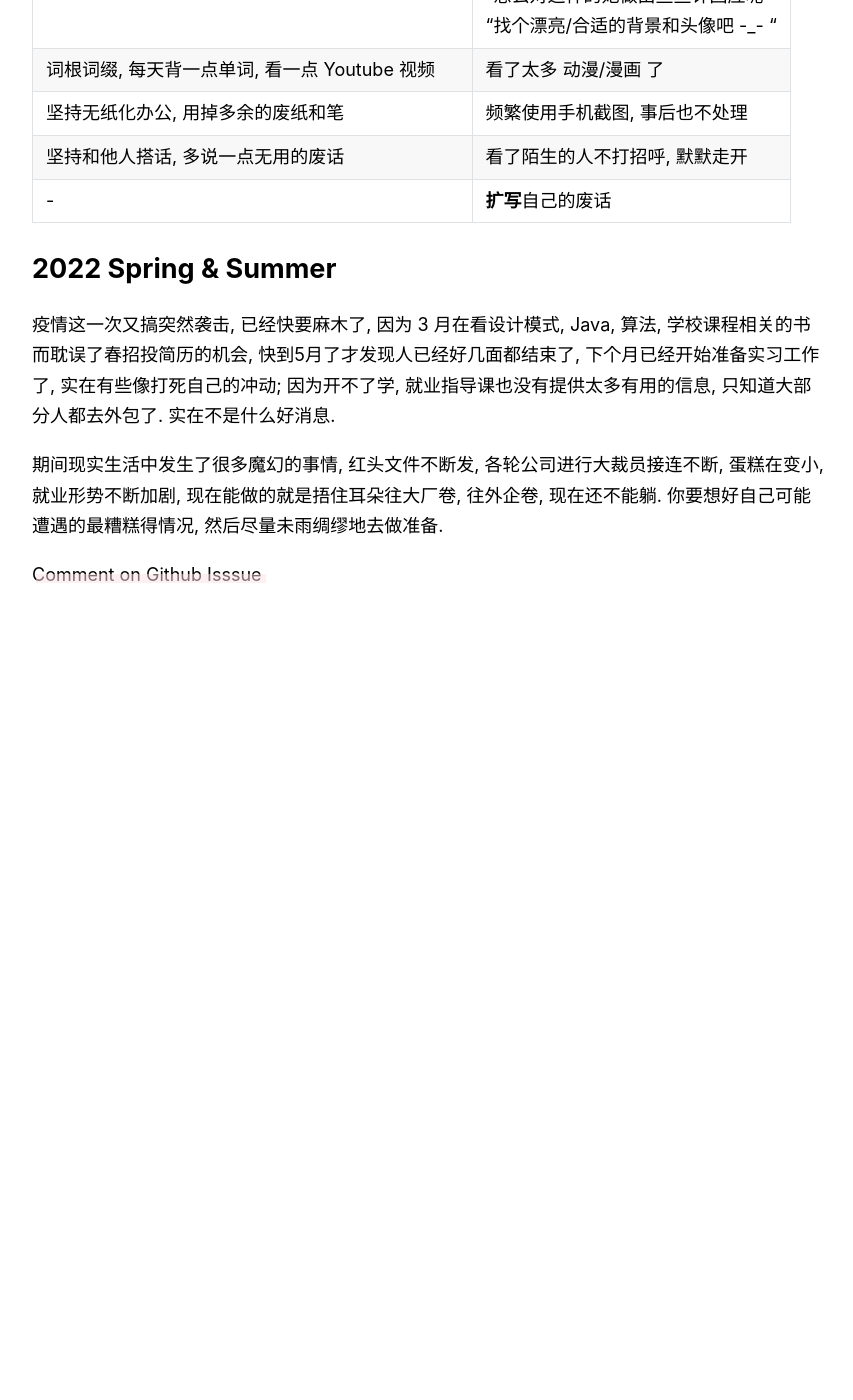
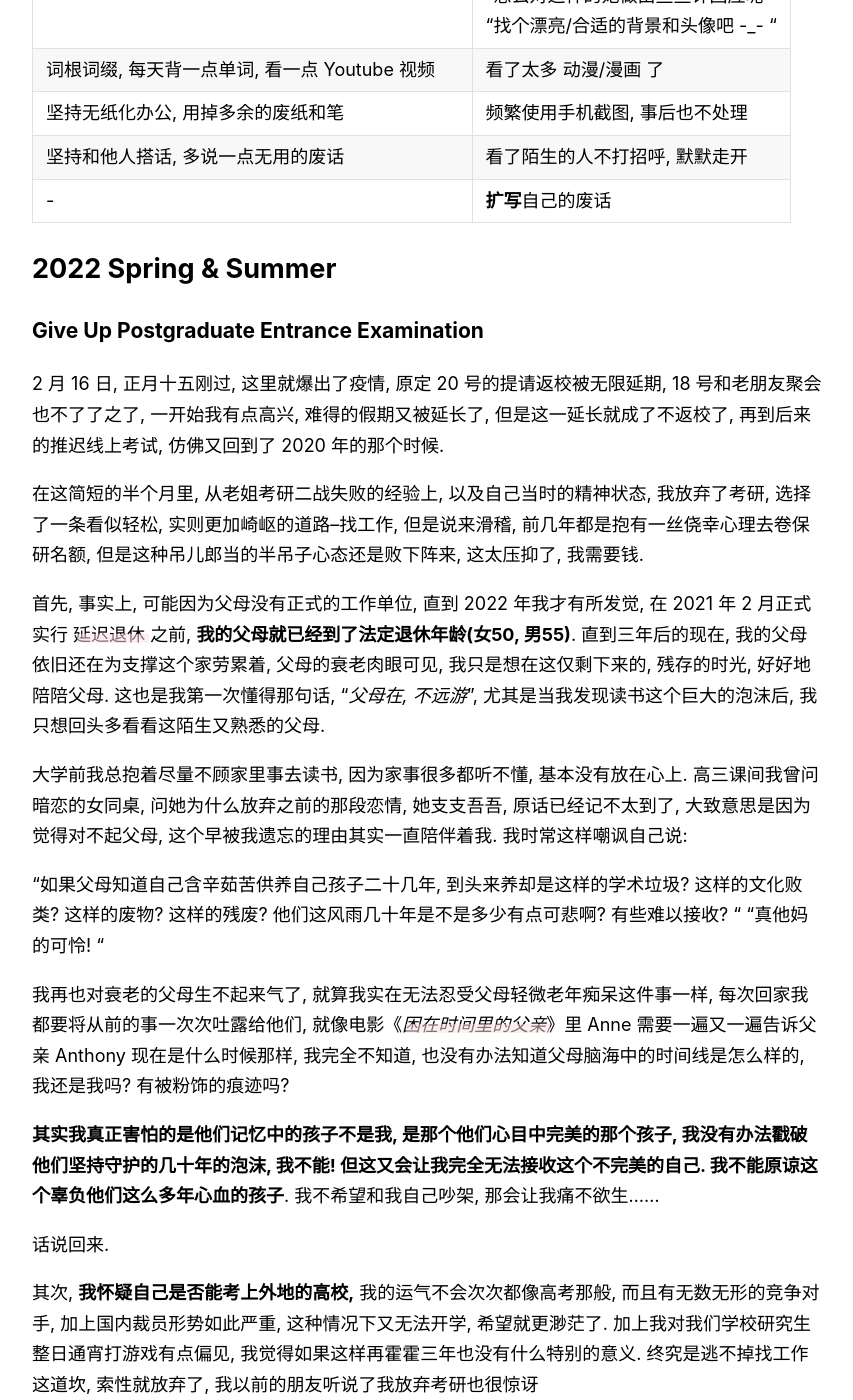
Before and after one commit to bGZo/blog, a Jekyll site: the page built from _posts/thoughts/2022-05-21-summaries-along.md, in a window 1280 px wide and 1400 px high, scrolled down 4664 px. Shown: the whole window, without its empty margins (212-1065 px from the left). Built offline with Jekyll 4.4.1, drawn with Linux system fonts in a browser that asks for light colours; before the commit the page ends 5294 px from its top, so only the background shows below that; some of the changed text lies outside the part shown.

Commit message:
Update Articles

```diff
--- a/_posts/thoughts/2022-05-21-summaries-along.md
+++ b/_posts/thoughts/2022-05-21-summaries-along.md
@@ -103,6 +103,45 @@
 
 ## 2022 Spring & Summer
 
-疫情这一次又搞突然袭击, 已经快要麻木了, 因为 3 月在看设计模式, Java, 算法, 学校课程相关的书而耽误了春招投简历的机会, 快到5月了才发现人已经好几面都结束了, 下个月已经开始准备实习工作了, 实在有些像打死自己的冲动; 因为开不了学, 就业指导课也没有提供太多有用的信息, 只知道大部分人都去外包了. 实在不是什么好消息.
+### Give Up Postgraduate Entrance Examination
 
-期间现实生活中发生了很多魔幻的事情, 红头文件不断发, 各轮公司进行大裁员接连不断, 蛋糕在变小, 就业形势不断加剧, 现在能做的就是捂住耳朵往大厂卷, 往外企卷, 现在还不能躺. 你要想好自己可能遭遇的最糟糕得情况, 然后尽量未雨绸缪地去做准备.
+2 月 16 日, 正月十五刚过, 这里就爆出了疫情, 原定 20 号的提请返校被无限延期, 18 号和老朋友聚会也不了了之了, 一开始我有点高兴, 难得的假期又被延长了, 但是这一延长就成了不返校了, 再到后来的推迟线上考试, 仿佛又回到了 2020 年的那个时候.
+
+在这简短的半个月里, 从老姐考研二战失败的经验上, 以及自己当时的精神状态, 我放弃了考研, 选择了一条看似轻松, 实则更加崎岖的道路--找工作, 但是说来滑稽, 前几年都是抱有一丝侥幸心理去卷保研名额, 但是这种吊儿郎当的半吊子心态还是败下阵来, 这太压抑了, 我需要钱.
+
+首先, 事实上, 可能因为父母没有正式的工作单位, 直到 2022 年我才有所发觉, 在 2021 年 2 月正式实行 [延迟退休](https://baike.baidu.com/item/%E5%BB%B6%E8%BF%9F%E9%80%80%E4%BC%91/1832712#:~:text=%E2%80%9C%E5%8D%81%E5%9B%9B%E4%BA%94%E2%80%9D%E8%A7%84%E5%88%92%E3%80%8A%E5%BB%BA%E8%AE%AE%E3%80%8B%E6%8F%90%E5%87%BA%EF%BC%8C%E5%AE%9E%E6%96%BD%E6%B8%90%E8%BF%9B%E5%BC%8F%E5%BB%B6%E8%BF%9F%E6%B3%95%E5%AE%9A%E9%80%80%E4%BC%91%E5%B9%B4%E9%BE%84) 之前, **我的父母就已经到了法定退休年龄(女50, 男55)**. 直到三年后的现在, 我的父母依旧还在为支撑这个家劳累着, 父母的衰老肉眼可见, 我只是想在这仅剩下来的, 残存的时光, 好好地陪陪父母. 这也是我第一次懂得那句话, "*父母在, 不远游*", 尤其是当我发现读书这个巨大的泡沫后, 我只想回头多看看这陌生又熟悉的父母.
+
+大学前我总抱着尽量不顾家里事去读书, 因为家事很多都听不懂, 基本没有放在心上. 高三课间我曾问暗恋的女同桌, 问她为什么放弃之前的那段恋情, 她支支吾吾, 原话已经记不太到了, 大致意思是因为觉得对不起父母, 这个早被我遗忘的理由其实一直陪伴着我. 我时常这样嘲讽自己说:
+
+ "如果父母知道自己含辛茹苦供养自己孩子二十几年, 到头来养却是这样的学术垃圾? 这样的文化败类? 这样的废物? 这样的残废? 他们这风雨几十年是不是多少有点可悲啊? 有些难以接收? "
+ "真他妈的可怜! "
+
+我再也对衰老的父母生不起来气了, 就算我实在无法忍受父母轻微老年痴呆这件事一样, 每次回家我都要将从前的事一次次吐露给他们, 就像电影《[*困在时间里的父亲*](https://movie.douban.com/subject/33432655/)》里 Anne 需要一遍又一遍告诉父亲 Anthony 现在是什么时候那样, 我完全不知道, 也没有办法知道父母脑海中的时间线是怎么样的, 我还是我吗? 有被粉饰的痕迹吗?
+
+**其实我真正害怕的是他们记忆中的孩子不是我, 是那个他们心目中完美的那个孩子, 我没有办法戳破他们坚持守护的几十年的泡沫, 我不能! 但这又会让我完全无法接收这个不完美的自己. 我不能原谅这个辜负他们这么多年心血的孩子**. 我不希望和我自己吵架, 那会让我痛不欲生......
+
+话说回来.
+
+其次, **我怀疑自己是否能考上外地的高校,** 我的运气不会次次都像高考那般, 而且有无数无形的竞争对手, 加上国内裁员形势如此严重, 这种情况下又无法开学, 希望就更渺茫了. 加上我对我们学校研究生整日通宵打游戏有点偏见, 我觉得如果这样再霍霍三年也没有什么特别的意义. 终究是逃不掉找工作这道坎, 索性就放弃了, 我以前的朋友听说了我放弃考研也很惊讶
+
+其实, 如果有殷实的家境, 心无旁骛的学习环境以及喜欢的导师, 我也很想试试考研, 但是这三样东西我都没有.
+
+---
+
+<!-- 这样说好像我没有什么自我意志, 但是, 即使是巧合, 意外还是什么, -->
+
+3 月开始看 设计模式 / Java / 算法 等学校课程相关的书, 耽误了春招投简历的机会, 最后 4 月底才注意到别人已经三面都结束了, 实习 Offer 都拿到了, 已经开始准备下个月实习了, 实在有些像打死自己的冲动🤯.
+
+<!-- 这剧烈动荡的三年疫情中, 全球从融合逐渐走向分裂, 叙事不再统一口径, 这十几年发展出来的经济在急速倒退, 未来没有更好, 在这个异常狭窄的高墙之下, 接踵不断的悲报, 总是让人有点想要自暴自弃, 放弃自我. 始终如一相信单边叙事的人总是幸福的, 他们永远能够自洽, 那些卡在两个极端之间的人们注定痛苦. 当我身边的人都统一口径将所有罪责都推脱给外部的时候, 我不寒而栗. 当一个国家的全体人民, 转嫁国内矛盾指向外部的时候, 会发生什么?
+
+我很遗憾很多事情没有坚持下来, 其实很多时间点, 在我爬上第一个难点高峰的时候我就放弃了, 我没能看到山外山的全新视角, 导致复盘的时候其实有很多工作没有做, 到头来其实还不如不做. -->
+
+5 月底通知暑期实习培训, 给定了三家不同企业:
+
+1. (大连?) 东软睿道教育信息技术有限公司: 大数据 + 人工智能;
+2. 四川 (成都) 华迪信息技术有限公司: JavaEE
+3. 山东 (青岛) 恒邦教育信息有限公司: 大数据 + ~~Android~~ + 微信小程序
+
+乍一看都是省会城市, 其实搜一下都是外包企业, 而且各自有个面向社会招生的培训班, (1) 算是外包中的顶流了吧, 和各行各业都有很多合作, (2) 是 19 年四川省教育考试院的自考系统出问题的开发商(via: [t/598454](https://www.v2ex.com/t/598454)). 网上的信息不多, 最多的就是这个. (3) 没有太多的信息, 好像是比较新的外包. 其他外包有如 中软 / 软通 / 动力 / 文思海辉 / 法本 / 中科软 / 宏软高科 / 宇视 (via: [tieba](https://tieba.baidu.com/p/7756466909)), 大家都不建议去.
+
+当我再度想要埋怨高考不努力的自己的时候, 我发现上至 C9 其实也和这些外包有所合作, 大家去的都是一家企业. 我不知道是否像 BAT / 字节 那样的民营企业是否和高校有合作, 但如果你想要更高阶的实习经历, 需要自己去寻找.
```
Also changed, not shown: other parts of _posts/thoughts/2022-05-21-summaries-along.md (+1 -1 lines).
